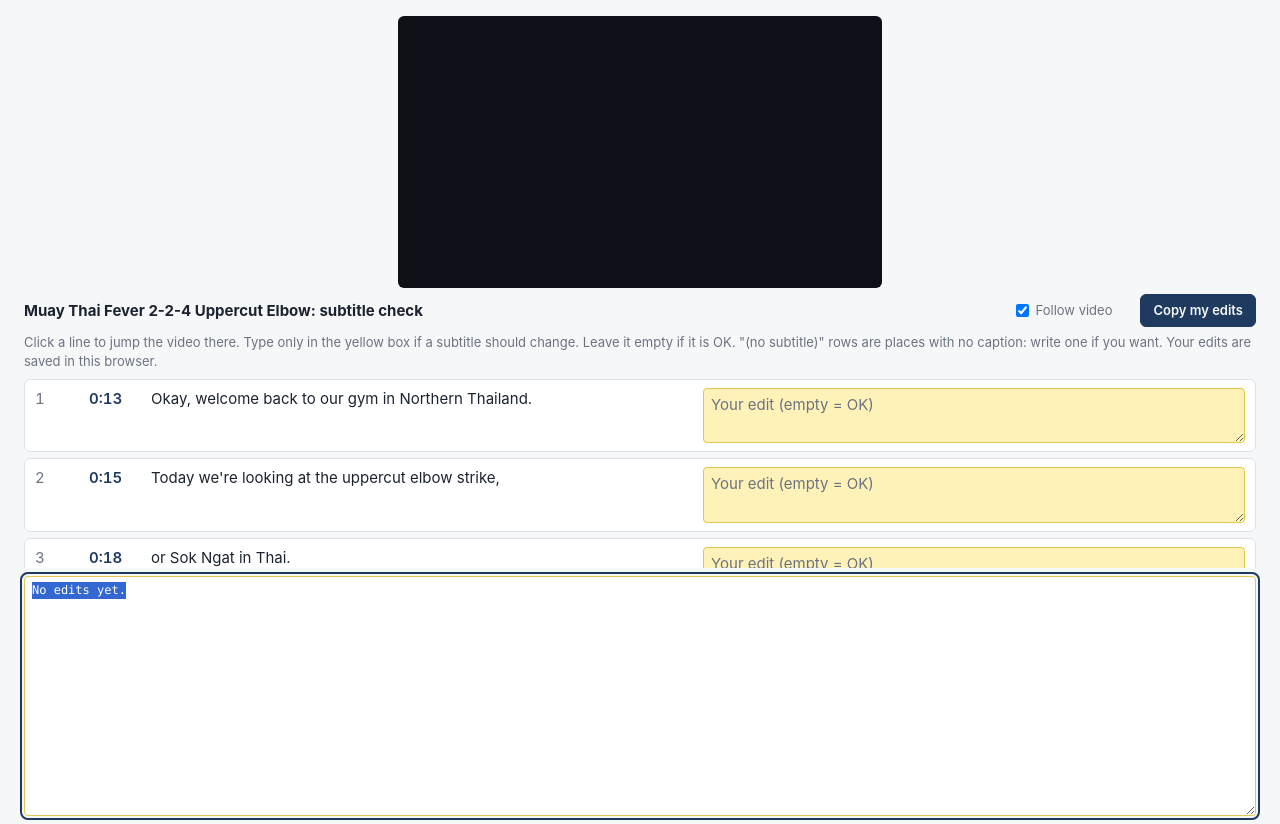
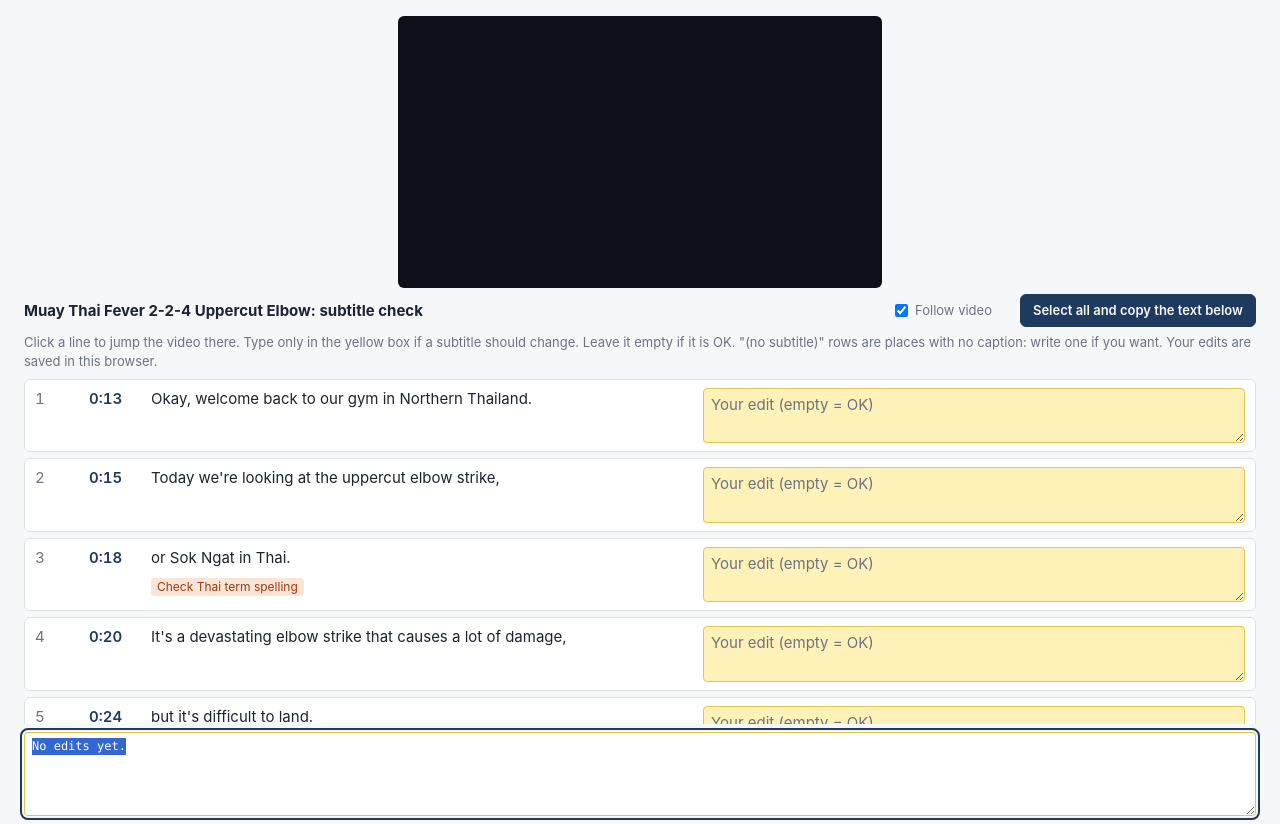
Before and after one commit to mrcubdriver-coder/subtitle-check, a plain HTML site: page index.html in a window 1280 px wide. Both pictures are taken after a click on the button "Copy my edits". Drawn offline with Linux system fonts and the light colour scheme.

Commit message:
Add files via upload

```diff
--- a/index.html
+++ b/index.html
@@ -36,7 +36,7 @@ textarea::placeholder{color:var(--mut)}
 .row.add input{width:100%;box-sizing:border-box;font:inherit;background:var(--yel);color:var(--fg);border:1px solid var(--yelb);border-radius:4px;padding:5px 7px}
 .row.add textarea{grid-column:3;grid-row:1}
 h2{font-size:14px;margin:10px 0 0}
-#out{display:none;width:100%;box-sizing:border-box;height:30vh;font:12px/1.4 ui-monospace,Menlo,monospace;background:var(--card);cursor:text}
+#out{display:none;flex:none;width:100%;box-sizing:border-box;height:84px;resize:vertical;font:12px/1.4 ui-monospace,Menlo,monospace;background:var(--card);cursor:text}
 @media (max-width:640px){.row{grid-template-columns:36px 48px minmax(0,1fr)}textarea{grid-column:1/-1;grid-row:auto}.meta{grid-column:3}.row.add{grid-template-columns:1fr}.row.add textarea{grid-column:1}}
 </style>
 <div id="top">
@@ -108,7 +108,7 @@ $("copy").onclick=()=>{
   if((v.t||"").trim()||(v.x||"").trim())o.push(`add-${k} | ${(v.t||"").trim()} | (new)\n  Edit: ${(v.x||"").trim()}`)}
  const txt=o.length>1?o.join("\n\n"):"No edits yet.";
  const out=$("out");out.value=txt;out.style.display="block";
- const done=()=>{$("copy").textContent="Copied!";setTimeout(()=>$("copy").textContent="Copy my edits",2000)};
+ const done=()=>{$("copy").textContent="Copied!";setTimeout(()=>$("copy").textContent="Copy my edits",3000)};
  const fb=()=>{out.focus();out.select();try{document.execCommand("copy")&&done()}catch(e){}$("copy").textContent="Select all and copy the text below";};
  if(navigator.clipboard)navigator.clipboard.writeText(txt).then(done,fb);else fb();
 };
```
